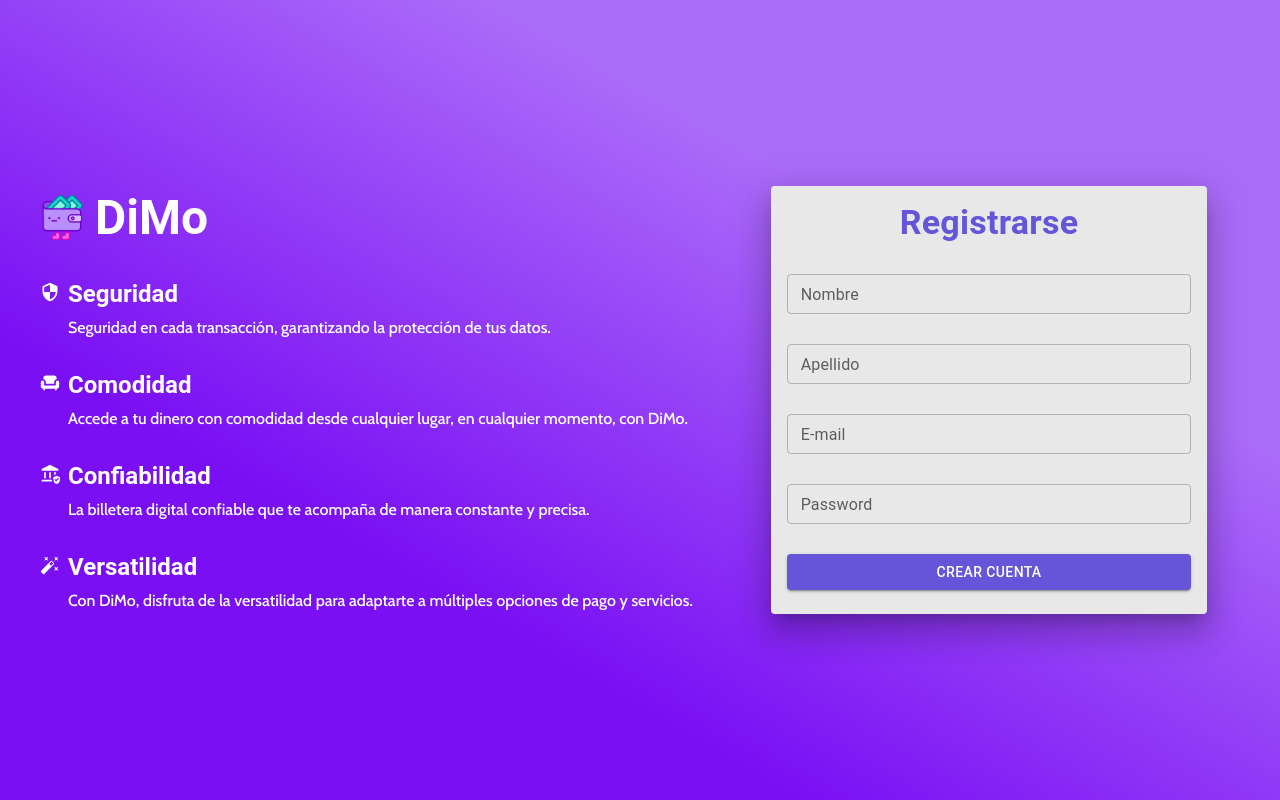
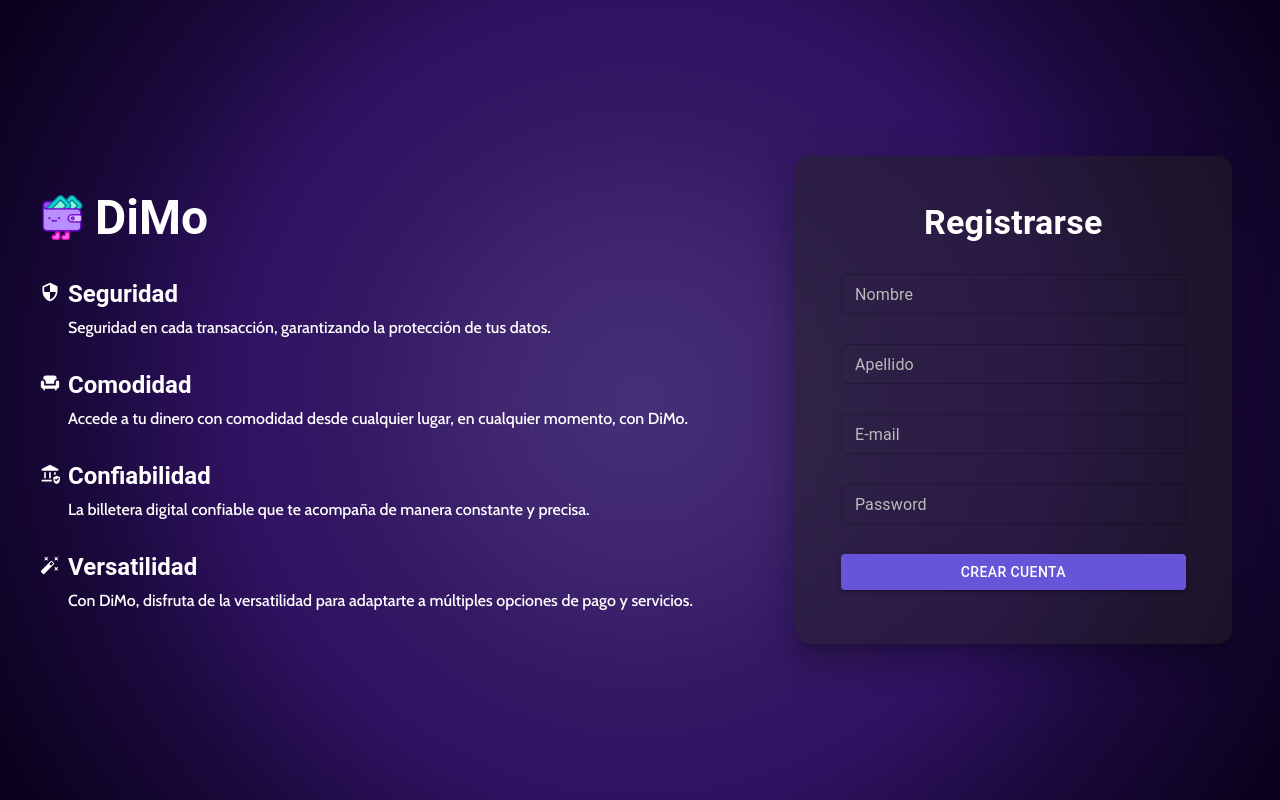
Before and after one commit to alkemyTech/BBVA-FS-W5-Front-S1, a React (Vite) app: page /signUp in a window 1280 px wide. Built offline with nearby package versions, Linux system fonts and the light colour scheme.

Commit message:
Se añardio el Footer

```diff
--- a/src/components/LoginSignUp/LoginSignUp.jsx
+++ b/src/components/LoginSignUp/LoginSignUp.jsx
@@ -37,8 +37,7 @@ export default function LoginSignUp({ isLogin }) {
     <Grid
       container
       sx={{
-        background:
-          "linear-gradient(30deg, rgba(122,15,244,1) 30%, rgba(171,107,249,1) 70%)",
+        background: "radial-gradient(circle, rgba(68,48,119,1) 0%, rgba(64,38,111,1) 20%, rgba(53,25,101,1) 37%, rgba(47,18,96,1) 55%, rgba(27,9,61,1) 73%, rgba(8,1,25,1) 100%)",
         flexDirection: "row",
         alignItems: "center",
         height: "100vh",
@@ -176,52 +175,110 @@ export default function LoginSignUp({ isLogin }) {
       </Grid>
 
 
-      <Grid item size={5} >
-        <Grid container sx={{ p: 3 }}>
+      <Grid item size={5}>
+  <Grid container sx={{ justifyContent: "center", p: 3 }}>
     <Card
       variant="elevation"
       elevation={20}
-            sx={{ backgroundColor: "#e8e8e8", width:"90%" }}
+      sx={{
+        backgroundColor: "rgba(34, 34, 34, 0.5)", // Color #222222 con 90% de opacidad
+        width: "90%",
+        maxWidth: "500px", // Limita el ancho del formulario
+        backdropFilter: "blur(10px)", // Efecto de desenfoque
+        borderRadius: "15px", // Bordes redondeados
+        padding: "30px", // Espacio interno del formulario
+        display: "flex",
+        flexDirection: "column",
+        alignItems: "center", // Centra el contenido horizontalmente
+      }}
     >
       <CardContent
-              sx={{ display: "flex", flexDirection: "column", gap: isLogin ? "40px" : "30px" }}
+        sx={{
+          display: "flex",
+          flexDirection: "column",
+          gap: isLogin ? "40px" : "30px",
+          width: "100%",
+        }}
       >
         <Typography
           variant="h4"
-                color="#6655D9"
+          color="#FFFFFF" // Texto blanco para contraste
           sx={{ fontWeight: "bold", textAlign: "center" }}
         >
-                {isLogin == true ? "Iniciar Sesión": "Registrarse"}
+          {isLogin ? "Iniciar Sesión" : "Registrarse"}
         </Typography>
         {!isLogin && (
           <>
-                <CustomTextField id="" label="Nombre" size="small" />
-                <CustomTextField id="" label="Apellido" size="small" />
+            <CustomTextField
+              id=""
+              label="Nombre"
+              size="small"
+              InputProps={{
+                sx: { color: "#FFFFFF" }, // Texto blanco
+              }}
+              InputLabelProps={{
+                sx: { color: "#BBBBBB" }, // Color del placeholder
+              }}
+            />
+            <CustomTextField
+              id=""
+              label="Apellido"
+              size="small"
+              InputProps={{
+                sx: { color: "#FFFFFF" },
+              }}
+              InputLabelProps={{
+                sx: { color: "#BBBBBB" },
+              }}
+            />
           </>
         )}
-              <CustomTextField id="" label="E-mail" size="small" />
-              <CustomTextField id="" label="Password" size="small" />
+        <CustomTextField
+          id=""
+          label="E-mail"
+          size="small"
+          InputProps={{
+            sx: { color: "#FFFFFF" },
+          }}
+          InputLabelProps={{
+            sx: { color: "#BBBBBB" },
+          }}
+        />
+        <CustomTextField
+          id=""
+          label="Password"
+          size="small"
+          InputProps={{
+            sx: { color: "#FFFFFF" },
+          }}
+          InputLabelProps={{
+            sx: { color: "#BBBBBB" },
+          }}
+        />
         <Button
           variant="contained"
           type="submit"
-                sx={{ backgroundColor: "#6655D9" }}
+          sx={{
+            backgroundColor: "#6655D9",
+            "&:hover": {
+              backgroundColor: "#5544C9",
+            },
+            width: "100%",
+          }}
         >
-                {isLogin == true ? "Ingresar": "Crear Cuenta"}
+          {isLogin ? "Ingresar" : "Crear Cuenta"}
         </Button>
 
-
         {isLogin && (
-
           <Grid
             container
             spacing={1.5}
             alignItems="center"
             flexDirection="column"
           >
-
             <Typography
               variant="p"
-                  color="#373738"
+              color="#FFFFFF" // Texto blanco para contraste
               sx={{ fontSize: "medium" }}
             >
               Todavía no tenes una cuenta?
@@ -235,14 +292,13 @@ export default function LoginSignUp({ isLogin }) {
             >
               Registrate acá
             </Typography>
-
-
           </Grid>
         )}
       </CardContent>
     </Card>
   </Grid>
 </Grid>
+
     </Grid>
   );
 }
```
Also changed, not shown: src/components/UI/Footer.jsx (added, +52 -0 lines), 1 other file (tests, documents, lock files or other folders). Lines whose indentation alone changed are shown as unchanged.
